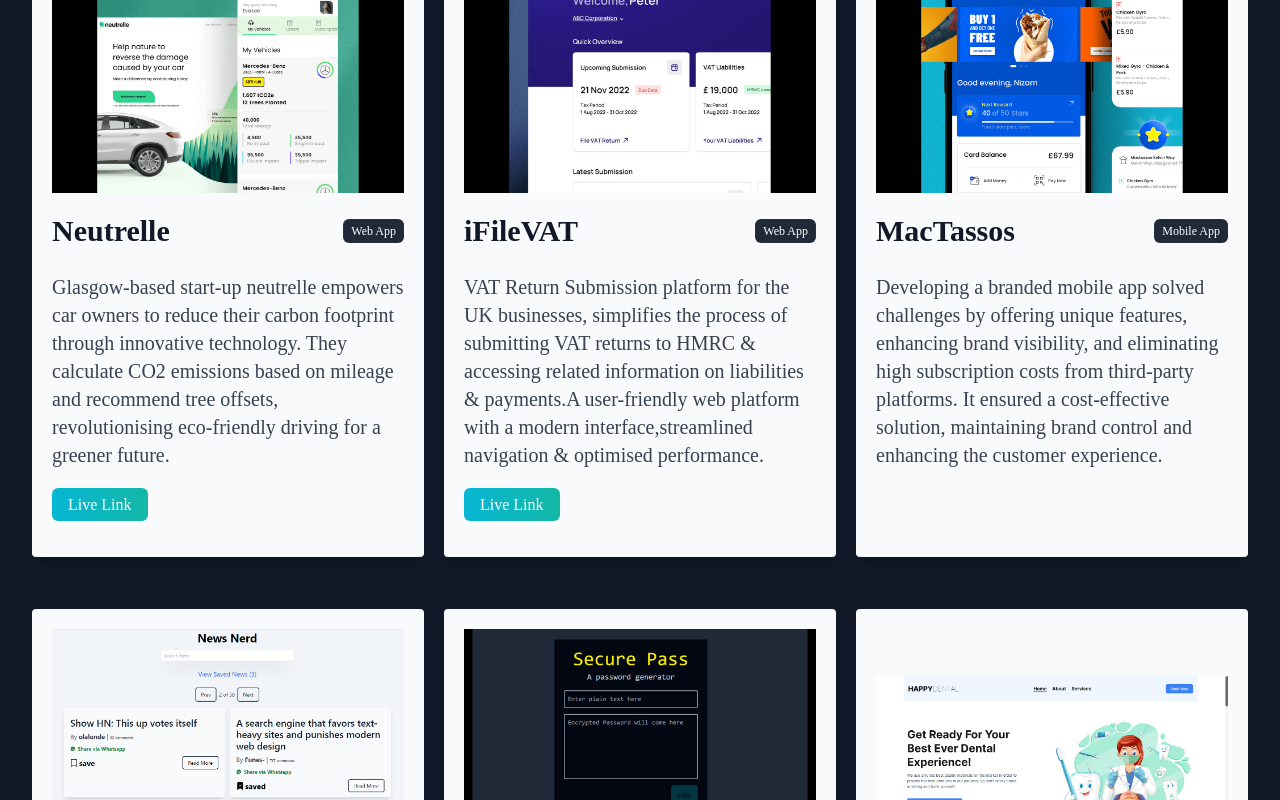
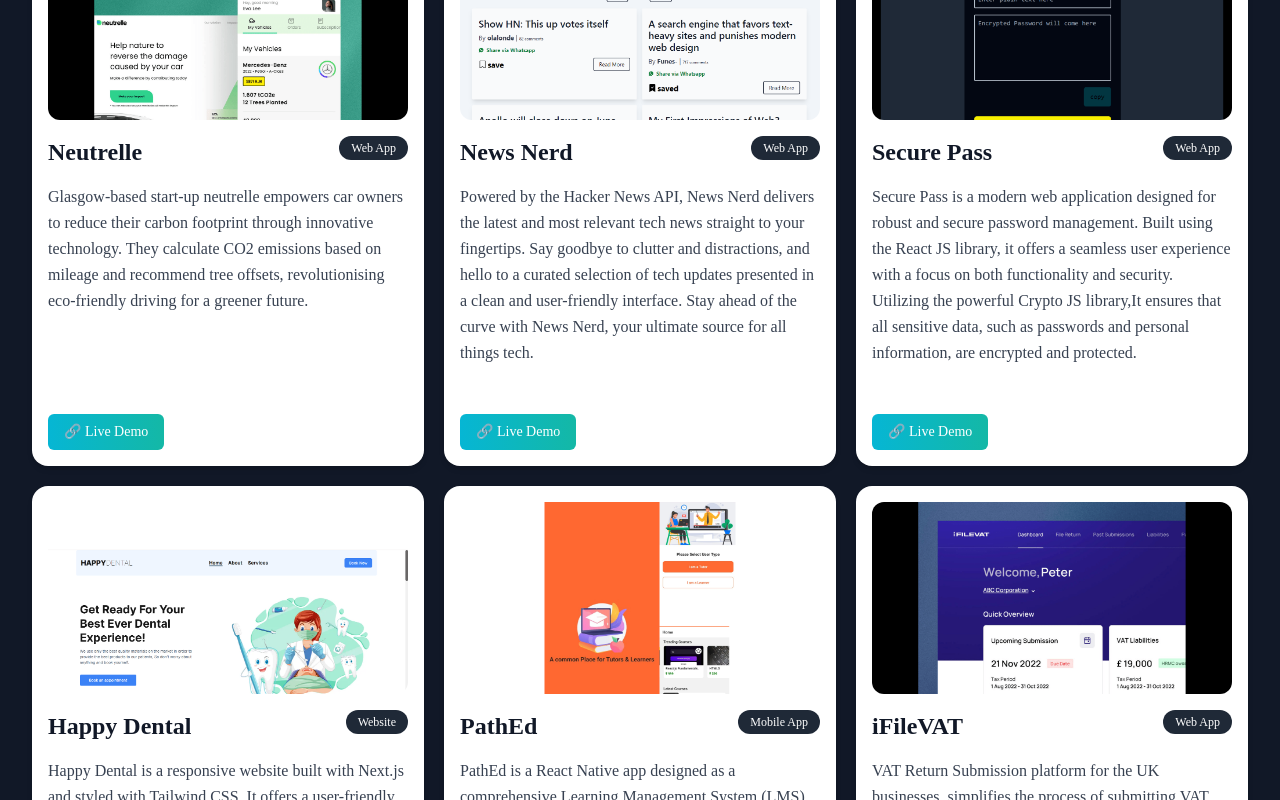
Before and after one commit to GeekyNaved/Portfolio_Naved, a React (Vite) app: page / in a window 1280 px wide. Shown: the part 1480-2280 px from the top of the page. Built offline with nearby package versions, Linux system fonts and the light colour scheme.

Commit message:
updating project card UI

```diff
--- a/src/components/ProjectCard.jsx
+++ b/src/components/ProjectCard.jsx
@@ -1,30 +1,34 @@
-import React from 'react'
+import React from 'react';
 
 const ProjectCard = ({ title, description, link, image, techStack }) => {
     return (
-        <div className='bg-gray-50 shadow-lg px-5 py-5 mt-8 rounded flex-1'>
-            {image}
-            <div className="py-5 flex justify-between items-center">
-                <p className='text-gray-900 text-3xl font-bold'>
-                    {title}
-                </p>
-                <span className="inline-flex items-center rounded-md bg-gray-800  px-2 py-1 text-xs font-medium text-white ring-1 ring-inset ring-gray-500/10">
+        <div className='bg-white shadow-md hover:shadow-xl transition-all duration-300 rounded-2xl mt-8 p-4 flex flex-col h-full'>
+            <div className="w-full h-48 overflow-hidden rounded-xl">
+                {image}
+            </div>
+            <div className="py-4 flex justify-between items-start">
+                <h3 className='text-2xl font-semibold text-gray-900'>{title}</h3>
+                <span className="ml-2 inline-flex items-center rounded-full bg-gray-800 px-3 py-1 text-xs font-medium text-white">
                     {techStack}
                 </span>
             </div>
-            <p className='md:py-1 text-md md:text-xl text-gray-700 leading-8'>
+            <p className='text-gray-700 text-md leading-relaxed flex-1'>
                 {description}
             </p>
             {link && (
-                <div className="py-5">
-                    <a href={link} target='_blank' className='bg-gradient-to-r from-cyan-500 text- to-teal-500 text-white px-4 py-2 border-none rounded-md' rel="noreferrer">
-                        Live Link
+                <div className="pt-4 mt-auto">
+                    <a
+                        href={link}
+                        target='_blank'
+                        rel="noreferrer"
+                        className='inline-block bg-gradient-to-r from-cyan-500 to-teal-500 text-white text-sm px-4 py-2 rounded-md hover:opacity-90 transition'
+                    >
+                        🔗 Live Demo
                     </a>
                 </div>
             )}
         </div>
+    );
+};
 
-    )
-}
-
-export default ProjectCard
+export default ProjectCard;
--- a/src/components/ProjectsSection.jsx
+++ b/src/components/ProjectsSection.jsx
@@ -17,23 +17,6 @@ const ProjectsSection = () => {
         "Glasgow-based start-up neutrelle empowers car owners to reduce their carbon footprint through innovative technology. They calculate CO2 emissions based on mileage and recommend tree offsets, revolutionising eco-friendly driving for a greener future.",
       link: "https://neutrelle.vercel.app/impact_calculator",
       techStack: "Web App",
-    },
-    {
-      id: 2,
-      image: iFileVATImage,
-      title: "iFileVAT",
-      description:
-        "VAT Return Submission platform for the UK businesses, simplifies the process of submitting VAT returns to HMRC & accessing related information on liabilities & payments.A user-friendly web platform with a modern interface,streamlined navigation & optimised performance.",
-      link: "https://ifilevat-web-app-test.vercel.app",
-      techStack: "Web App",
-    },
-    {
-      id: 3,
-      image: macTassosImage,
-      title: "MacTassos",
-      description:
-        "Developing a branded mobile app solved challenges by offering unique features, enhancing brand visibility, and eliminating high subscription costs from third-party platforms. It ensured a cost-effective solution, maintaining brand control and enhancing the customer experience.",
-      techStack: "Mobile App",
     },
     {
       id: 4,
@@ -71,6 +54,23 @@ const ProjectsSection = () => {
       link: "https://www.mediafire.com/file/52372a6i7jyj7cr/PathEd-v3.apk/file",
       techStack: "Mobile App",
     },
+    {
+      id: 2,
+      image: iFileVATImage,
+      title: "iFileVAT",
+      description:
+        "VAT Return Submission platform for the UK businesses, simplifies the process of submitting VAT returns to HMRC & accessing related information on liabilities & payments.A user-friendly web platform with a modern interface,streamlined navigation & optimised performance.",
+      // link: "https://ifilevat-web-app-test.vercel.app",
+      techStack: "Web App",
+    },
+    {
+      id: 3,
+      image: macTassosImage,
+      title: "MacTassos",
+      description:
+        "Developing a branded mobile app solved challenges by offering unique features, enhancing brand visibility, and eliminating high subscription costs from third-party platforms. It ensured a cost-effective solution, maintaining brand control and enhancing the customer experience.",
+      techStack: "Mobile App",
+    },
   ];
   return (
     <div className="relative mx-auto py-10">
```
Also changed, not shown: 1 other file (tests, documents, lock files or other folders).
